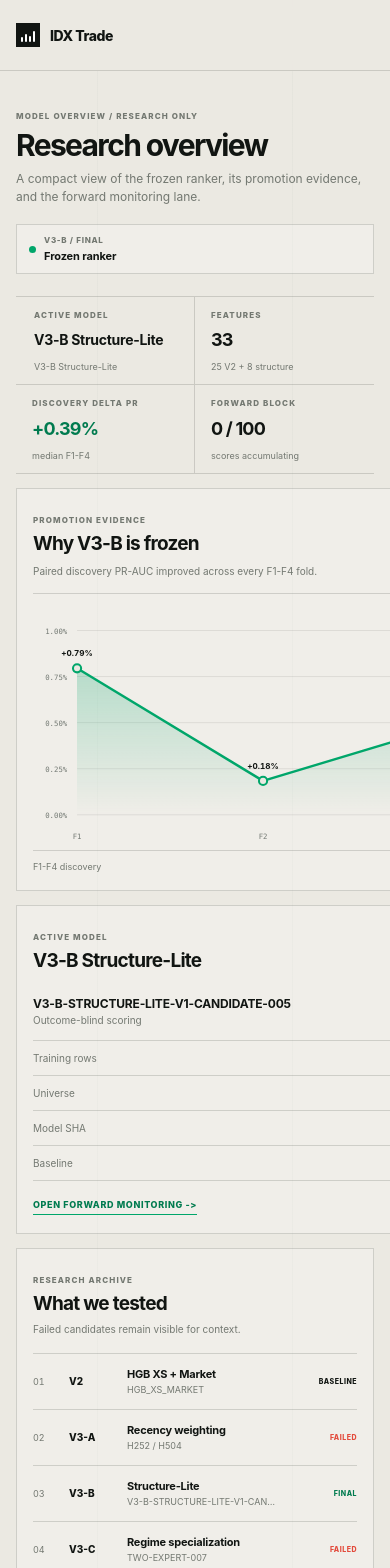
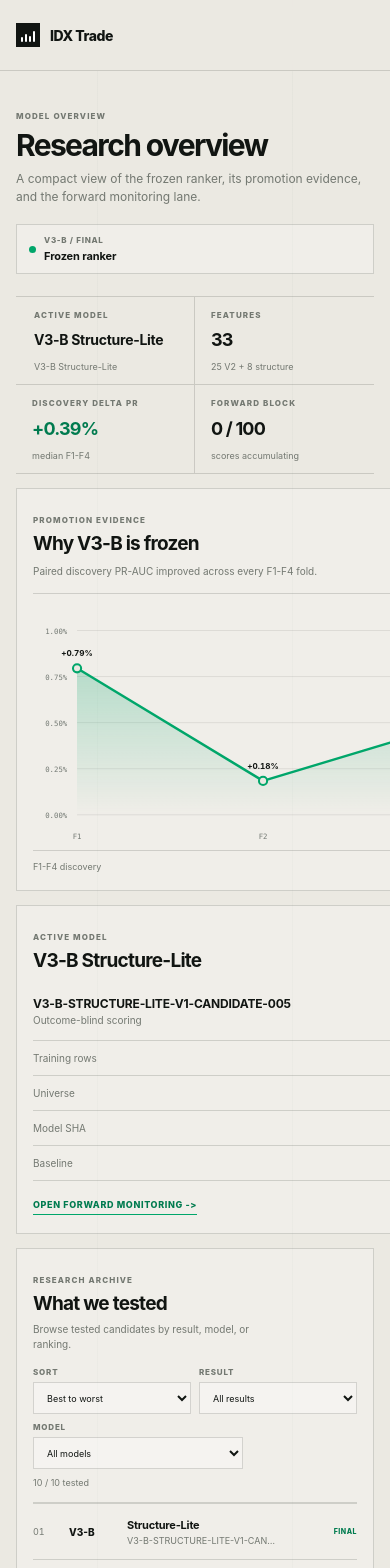
Before and after one commit to samindriano/idx-trade, a Next.js app in the folder apps/web/: page / in a window 390 px wide. Shown: the top 1568 px of the page. Built offline with nearby package versions, Linux system fonts and the light colour scheme.

Commit message:
feat(web): add archive filters and refine monitoring layout

```diff
--- a/apps/web/app/editorial.css
+++ b/apps/web/app/editorial.css
@@ -523,7 +523,15 @@ body {
 .overviewArchiveCard { margin-top: 14px; }
 .overviewArchiveCard > .overviewCardHead { align-items: end; padding-bottom: 16px; }
 .overviewArchiveCard > .overviewCardHead p { max-width: 230px; margin: 0; color: var(--editorial-muted); font-size: 10px; line-height: 1.45; text-align: right; }
+.overviewArchiveToolbar { display: flex; flex-wrap: wrap; gap: 8px; align-items: end; padding: 0 0 14px; border-bottom: 1px solid var(--editorial-line); }
+.overviewArchiveToolbar label { display: grid; gap: 5px; min-width: 132px; }
+.overviewArchiveToolbar label:last-of-type { min-width: 220px; }
+.overviewArchiveToolbar label > span { color: var(--editorial-muted); font-size: 8px; font-weight: 800; letter-spacing: .1em; text-transform: uppercase; }
+.overviewArchiveToolbar select { min-height: 32px; padding: 0 28px 0 9px; border: 1px solid var(--editorial-line); border-radius: 0; background: rgba(255,255,255,.3); color: var(--editorial-ink); font: inherit; font-size: 9px; }
+.overviewArchiveToolbar select:focus-visible { outline: 2px solid var(--editorial-green); outline-offset: 2px; }
+.overviewArchiveCount { margin-left: auto; padding-bottom: 8px; color: var(--editorial-muted); font-size: 9px; }
 .overviewArchive { border-top: 1px solid var(--editorial-line); }
+.overviewArchiveEmpty { padding: 24px 0 8px; color: var(--editorial-muted); font-size: 10px; }
 .overviewArchiveRow { min-height: 56px; display: grid; grid-template-columns: 38px 64px minmax(180px, 1.25fr) minmax(180px, 1fr) 82px; align-items: center; gap: 12px; border-bottom: 1px solid var(--editorial-line); }
 .overviewArchiveIndex { color: var(--editorial-muted); font-size: 9px; font-variant-numeric: tabular-nums; }
 .overviewArchiveGeneration { font-size: 10px; font-weight: 800; }
@@ -537,7 +545,7 @@ body {
 .overviewArchiveRow.status-blocked .overviewArchiveStatus { color: var(--editorial-amber); }
 
 /* Keep the operator page in the same compact scale. */
-.monitorHero { min-height: 166px; padding-bottom: 20px; }
+.monitorHero { min-height: 126px; padding-top: 8px; padding-bottom: 18px; }
 .monitorHero h1 { font-size: clamp(30px, 3.4vw, 44px); line-height: .95; }
 .monitorHero > div:first-child > p.heroCopy { font-size: 10px; }
 .summaryBlock { min-height: 92px; padding-block: 13px; }
@@ -568,10 +576,14 @@ body {
   .overviewCardHead h2 { font-size: 19px; }
   .overviewArchiveCard > .overviewCardHead { align-items: flex-start; display: block; }
   .overviewArchiveCard > .overviewCardHead p { margin-top: 8px; text-align: left; }
+  .overviewArchiveToolbar { display: grid; grid-template-columns: repeat(2, minmax(0, 1fr)); align-items: stretch; }
+  .overviewArchiveToolbar label { min-width: 0; }
+  .overviewArchiveToolbar label:last-of-type { min-width: 0; }
+  .overviewArchiveCount { grid-column: 1 / -1; margin-left: 0; padding-bottom: 0; }
   .overviewArchiveRow { grid-template-columns: 28px 50px minmax(0, 1fr) 68px; gap: 8px; }
   .overviewArchiveRow strong { font-size: 11px; }
   .overviewArchiveStatus { font-size: 7px; }
-  .monitorHero { min-height: 170px; }
+.monitorHero { min-height: 126px; }
 }
 
 /* Clickable model cards and a safe forward-evidence detail view. */
@@ -710,6 +722,8 @@ body {
 
 /* Give monitoring the same measured card rhythm as the overview page. */
 .monitoringPage { max-width: 1180px; padding: 28px 30px 36px; }
+.monitorHero { position: relative; }
+.monitorHero::after { content: ""; position: absolute; left: 0; bottom: -1px; width: 72px; height: 3px; background: var(--editorial-green); }
 .monitorHero .eyebrow { display: none; }
 .monitorHeroBadges { display: none; }
 .monitorSummaryGrid { margin: 14px 0 0; border-top: 1px solid var(--editorial-line); border-bottom: 1px solid var(--editorial-line); }
--- a/apps/web/app/monitoring/page.tsx
+++ b/apps/web/app/monitoring/page.tsx
@@ -252,7 +252,7 @@ export default function MonitoringPage() {
                   />
                 </label>
                 <button className="captureButton" type="button" disabled={!canCapture} onClick={() => void capture()}>
-                  {statusLoading ? "Reading runtime..." : submitting ? "Starting..." : anyFetching ? "Fetching..." : `Capture EOD ${buttonDate(captureTarget)}`}
+                  {statusLoading ? "Reading runtime..." : submitting ? "Starting..." : anyFetching ? "Fetching..." : "Capture EOD"}
                 </button>
               </div>
 
--- a/apps/web/app/page.tsx
+++ b/apps/web/app/page.tsx
@@ -14,6 +14,18 @@ type FoldMetric = {
   deltaPr: number;
   roc: number;
   qSpread: number;
+};
+
+type ArchiveSort = "best" | "latest" | "name";
+type ArchiveStatusFilter = "all" | "positive" | "FAIL" | "BLOCKED";
+type ArchiveModelFilter = "all" | string;
+
+const archiveStatusPriority: Record<ResearchStatus, number> = {
+  FINAL: 0,
+  BASELINE: 1,
+  RESEARCH: 2,
+  BLOCKED: 3,
+  FAIL: 4,
 };
 
 function pct(value: number, digits = 2) {
@@ -98,6 +110,28 @@ function FoldChart({ folds }: { folds: readonly FoldMetric[] }) {
 }
 
 export default function Home() {
+  const [archiveSort, setArchiveSort] = useState<ArchiveSort>("best");
+  const [archiveStatusFilter, setArchiveStatusFilter] = useState<ArchiveStatusFilter>("all");
+  const [archiveModelFilter, setArchiveModelFilter] = useState<ArchiveModelFilter>("all");
+
+  const visibleExperiments = [...RESEARCH_EXPERIMENTS]
+    .filter((item) => {
+      const matchesStatus = archiveStatusFilter === "all"
+        || (archiveStatusFilter === "positive" && (item.status === "FINAL" || item.status === "BASELINE"))
+        || item.status === archiveStatusFilter;
+      const modelKey = `${item.generation}:${item.candidate}`;
+      const matchesModel = archiveModelFilter === "all" || modelKey === archiveModelFilter;
+      return matchesStatus && matchesModel;
+    })
+    .sort((left, right) => {
+      if (archiveSort === "name") return left.name.localeCompare(right.name);
+      if (archiveSort === "latest") {
+        return RESEARCH_EXPERIMENTS.indexOf(right) - RESEARCH_EXPERIMENTS.indexOf(left);
+      }
+      return archiveStatusPriority[left.status] - archiveStatusPriority[right.status]
+        || RESEARCH_EXPERIMENTS.indexOf(left) - RESEARCH_EXPERIMENTS.indexOf(right);
+    });
+
   return (
     <main className="appShell editorialShell">
       <header className="topNav editorialNav">
@@ -113,7 +147,7 @@ export default function Home() {
       <div className="page overviewPage" id="top">
         <section className="overviewHero" id="overview">
           <div>
-            <p className="overviewKicker">MODEL OVERVIEW / RESEARCH ONLY</p>
+          <p className="overviewKicker">MODEL OVERVIEW</p>
             <h1>Research overview</h1>
             <p className="overviewLead">A compact view of the frozen ranker, its promotion evidence, and the forward monitoring lane.</p>
           </div>
@@ -161,10 +195,41 @@ export default function Home() {
         <section className="overviewCard overviewArchiveCard" id="research-lineage">
           <div className="overviewCardHead">
             <div><span>RESEARCH ARCHIVE</span><h2>What we tested</h2></div>
-            <p>Failed candidates remain visible for context.</p>
+            <p>Browse tested candidates by result, model, or ranking.</p>
+          </div>
+          <div className="overviewArchiveToolbar" aria-label="Research archive filters">
+            <label>
+              <span>Sort</span>
+              <select value={archiveSort} onChange={(event) => setArchiveSort(event.target.value as ArchiveSort)}>
+                <option value="best">Best to worst</option>
+                <option value="latest">Latest tested</option>
+                <option value="name">Name A-Z</option>
+              </select>
+            </label>
+            <label>
+              <span>Result</span>
+              <select value={archiveStatusFilter} onChange={(event) => setArchiveStatusFilter(event.target.value as ArchiveStatusFilter)}>
+                <option value="all">All results</option>
+                <option value="positive">Final + baseline</option>
+                <option value="FAIL">Failed</option>
+                <option value="BLOCKED">Blocked</option>
+              </select>
+            </label>
+            <label>
+              <span>Model</span>
+              <select value={archiveModelFilter} onChange={(event) => setArchiveModelFilter(event.target.value)}>
+                <option value="all">All models</option>
+                {RESEARCH_EXPERIMENTS.map((item) => (
+                  <option key={`${item.generation}:${item.candidate}`} value={`${item.generation}:${item.candidate}`}>
+                    {item.generation} · {item.name}
+                  </option>
+                ))}
+              </select>
+            </label>
+            <span className="overviewArchiveCount">{visibleExperiments.length} / {RESEARCH_EXPERIMENTS.length} tested</span>
           </div>
           <div className="overviewArchive">
-            {RESEARCH_EXPERIMENTS.map((item, index) => (
+            {visibleExperiments.length ? visibleExperiments.map((item, index) => (
               <article className={`overviewArchiveRow status-${item.status.toLowerCase()}`} key={`${item.generation}-${item.candidate}`}>
                 <span className="overviewArchiveIndex">{String(index + 1).padStart(2, "0")}</span>
                 <span className="overviewArchiveGeneration">{item.generation}</span>
@@ -172,11 +237,9 @@ export default function Home() {
                 <span className="overviewArchiveResult">{item.result}</span>
                 <span className="overviewArchiveStatus">{statusLabel(item.status)}</span>
               </article>
-            ))}
+            )) : <div className="overviewArchiveEmpty">No tested models match these filters.</div>}
           </div>
         </section>
-
-        <footer className="editorialFooter"><span>IDX TRADE / RESEARCH ONLY</span><span>OUTCOMES REMAIN SEALED</span></footer>
       </div>
     </main>
   );
```
